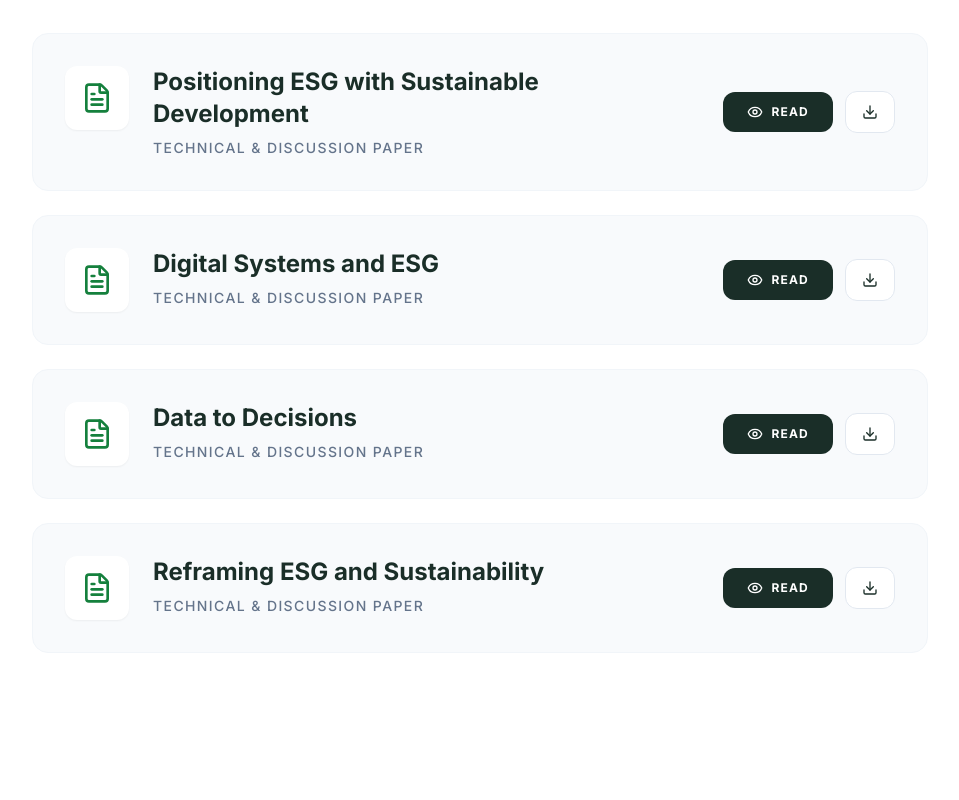
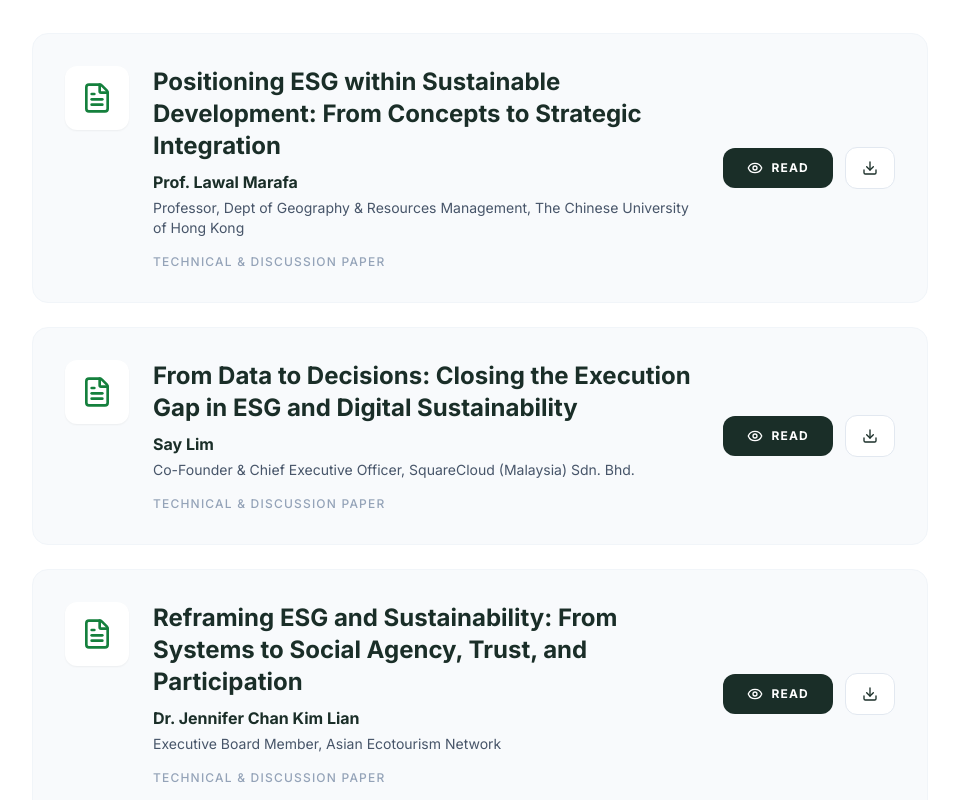
Before and after one commit to michael-hanrainforest/miesg-website, a React (Vite) app: page /research in a window 1280 px wide. Shown: the part 2400-3200 px from the top of the page, without its empty margins (160-1119 px from the left). Built offline with nearby package versions, Linux system fonts and the light colour scheme.

Commit message:
Add files via upload

```diff
--- a/src/constants.tsx
+++ b/src/constants.tsx
@@ -193,19 +193,27 @@ export const ECOSYSTEM_PARTNERS: EcosystemPartner[] = [
 
 export const RESEARCH_JOURNALS: ResearchJournal[] = [
   {
-    title: "Positioning ESG with Sustainable Development",
+    title: "Positioning ESG within Sustainable Development: From Concepts to Strategic Integration",
+    author: "Prof. Lawal Marafa",
+    authorRole: "Professor, Dept of Geography & Resources Management, The Chinese University of Hong Kong",
     url: "https://drive.google.com/file/d/128Fr7FZAyZdZumdtjuGVwbgLIhO7KP7a/view?usp=sharing"
   },
   {
-    title: "Digital Systems and ESG",
-    url: "https://drive.google.com/file/d/1AOEFdMwSXg8DU9pR3Yu6Z6fBYna8sB7C/view?usp=sharing"
-  },
-  {
-    title: "Data to Decisions",
+    title: "From Data to Decisions: Closing the Execution Gap in ESG and Digital Sustainability",
+    author: "Say Lim",
+    authorRole: "Co-Founder & Chief Executive Officer, SquareCloud (Malaysia) Sdn. Bhd.",
     url: "https://drive.google.com/file/d/1mCwoXC3-ATDIGtX9h_ieI8B6831KmjcD/view?usp=sharing"
   },
   {
-    title: "Reframing ESG and Sustainability",
+    title: "Reframing ESG and Sustainability: From Systems to Social Agency, Trust, and Participation",
+    author: "Dr. Jennifer Chan Kim Lian",
+    authorRole: "Executive Board Member, Asian Ecotourism Network",
     url: "https://drive.google.com/file/d/1vR3sQG931exmsL6-rEIJx1Y66bIQ8WSR/view?usp=sharing"
+  },
+  {
+    title: "Digital Systems, ESG Accountability, and the Limits of Technological Optimism",
+    author: "Sarhan Bin Ismail",
+    authorRole: "President, Malaysia Institute of ESG (MiESG)",
+    url: "https://drive.google.com/file/d/1AOEFdMwSXg8DU9pR3Yu6Z6fBYna8sB7C/view?usp=sharing"
   }
 ];
--- a/src/pages/Research.tsx
+++ b/src/pages/Research.tsx
@@ -24,7 +24,11 @@ const JournalItem = ({ journal }: { journal: ResearchJournal }) => {
             <h3 className="text-xl md:text-2xl font-bold text-[#1a2e28] leading-tight mb-2">
               {journal.title}
             </h3>
-            <p className="text-sm font-medium text-slate-500 uppercase tracking-widest flex items-center gap-2">
+            <div className="mb-4">
+              <span className="text-[#1a2e28] font-bold">{journal.author}</span>
+              <p className="text-slate-600 text-sm mt-1">{journal.authorRole}</p>
+            </div>
+            <p className="text-xs font-medium text-slate-400 uppercase tracking-widest flex items-center gap-2">
               Technical & Discussion Paper
             </p>
           </div>
--- a/src/types.ts
+++ b/src/types.ts
@@ -39,6 +39,8 @@ export interface ResourceItem {
 
 export interface ResearchJournal {
   title: string;
+  author: string;
+  authorRole: string;
   url: string;
 }
 
```
